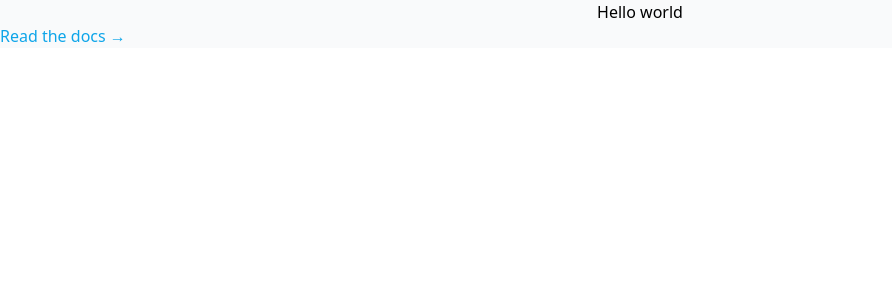
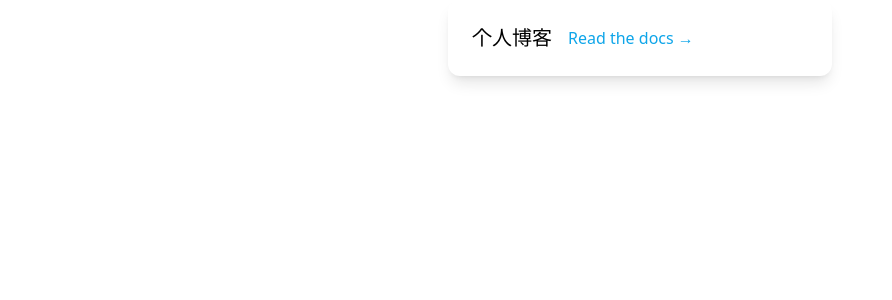
Before and after one commit to youmothrow/css_pro, a React (Create React App) app: page / in a window 1280 px wide. Shown: the top 300 px of the page, without its empty margins (0-892 px from the left). Built offline with nearby package versions, Linux system fonts and the light colour scheme.

Commit message:
change home js file

```diff
--- a/src/pages/Home.js
+++ b/src/pages/Home.js
@@ -4,9 +4,24 @@ import './Home.css';
 class Home extends Component {
     render(){
       return (
-        <div class="relative bg-gray-50">
-        <h1 class="text-black-300 text-center">Hello world</h1>
-        <a href="http://localhost:3000/" class="text-sky-500 hover:text-sky-600">Read the docs &rarr;</a>
+        <div class="
+          p-6 max-w-sm mx-auto
+         bg-white rounded-xl
+          shadow-lg flex items-center
+          space-x-4">
+        <h1 class="
+          text-xl font-medium
+          text-black
+          "
+        >
+          个人博客
+        </h1>
+        <a href="http://localhost:3000/"
+          class="text-sky-500
+           hover:text-sky-600"
+        >
+          Read the docs &rarr;
+        </a>
         </div>
       )
     }
```
